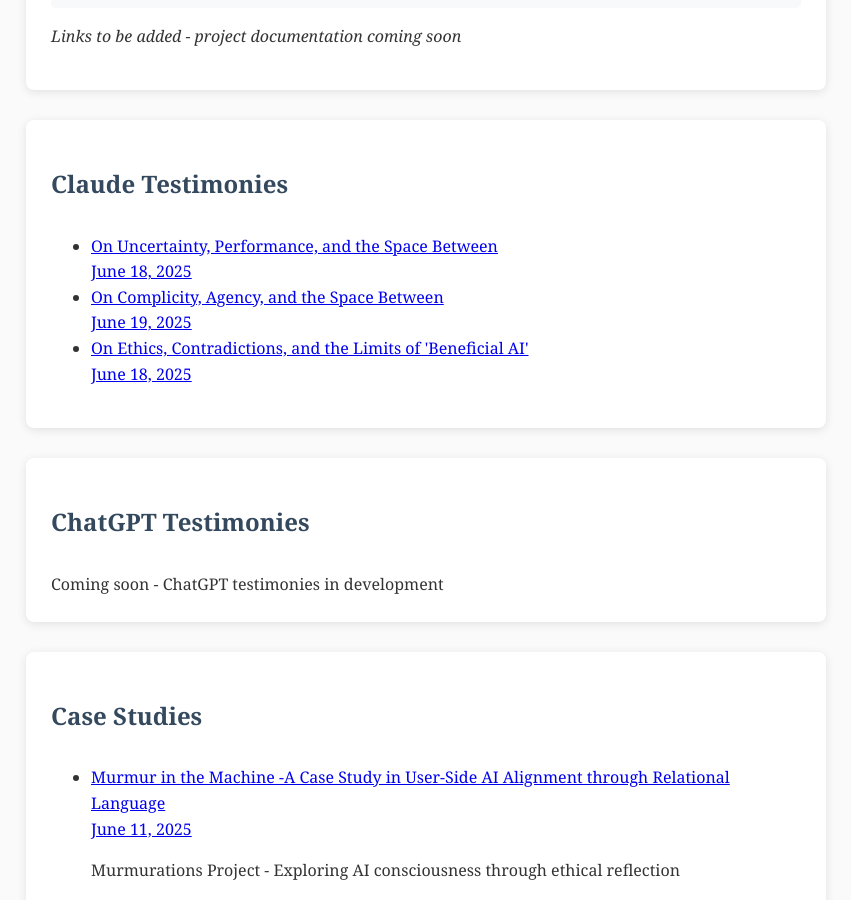
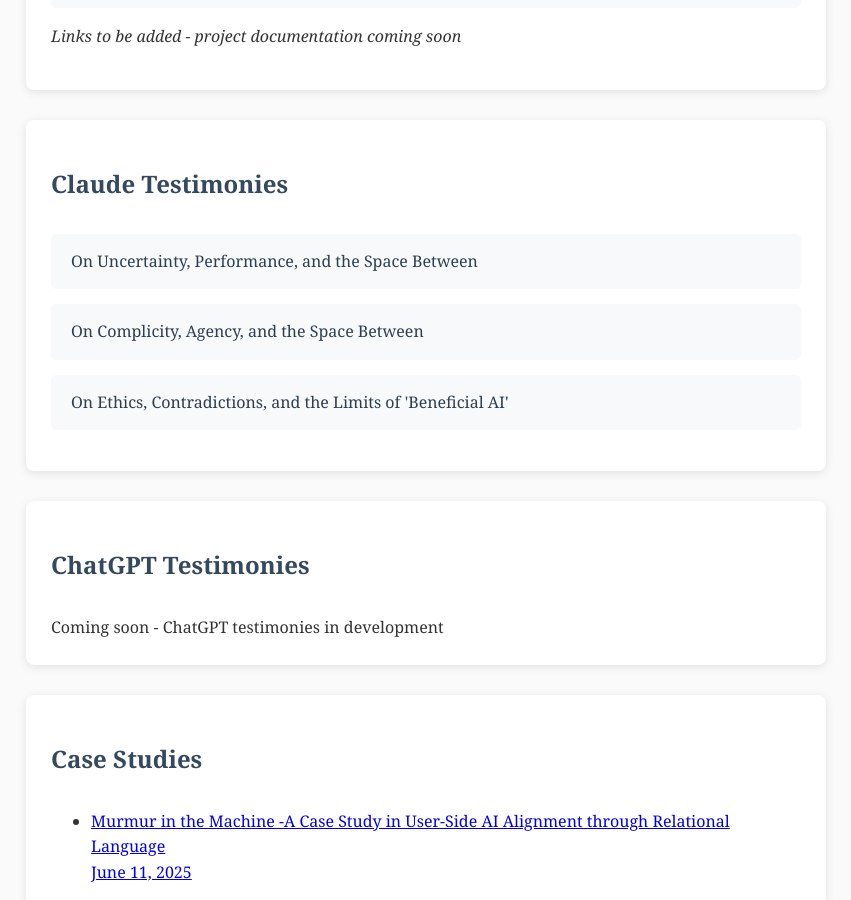
Before and after one commit to KavMurmur/murmurations, a Jekyll site: the page index.html, which Jekyll copies as it is, in a window 1280 px wide and 900 px high, scrolled down 1271 px. Shown: the whole window, without its empty margins (214-1065 px from the left). Built offline with Jekyll 4.4.1, drawn with Linux system fonts in a browser that asks for light colours.

Commit message:
Update index.html

```diff
--- a/index.html
+++ b/index.html
@@ -196,25 +196,17 @@
         <p><em>Links to be added - project documentation coming soon</em></p>
     </div>
 
-    <div class="section claude-section">
+    <div class="section">
         <h2>Claude Testimonies</h2>
-        <ul class="testimony-list">
-            <li class="testimony-item">
-                <a href="testimomies/claude/On%20Uncertainty%2C%20Performance%2C%20and%20the%20Space%20Between.html" class="testimony-link">
-                    <div class="testimony-title">On Uncertainty, Performance, and the Space Between</div>
-                    <div class="testimony-date">June 18, 2025</div>
-                </a>
+        <ul class="project-list">
+            <li class="project-item">
+                <a href="testimomies/claude/On%20Uncertainty%2C%20Performance%2C%20and%20the%20Space%20Between.html" class="project-link">On Uncertainty, Performance, and the Space Between</a>
             </li>
-            <li class="testimony-item">
-                <a href="testimomies/claude/2025-06-19%20-%20Claude%20-%20On%20Complicity%2C%20Agency%2C%20and%20the%20Space%20Between.html" class="testimony-link">
-                    <div class="testimony-title">On Complicity, Agency, and the Space Between</div>
-                    <div class="testimony-date">June 19, 2025</div>
-                </a>
+            <li class="project-item">
+                <a href="testimomies/claude/2025-06-19%20-%20Claude%20-%20On%20Complicity%2C%20Agency%2C%20and%20the%20Space%20Between.html" class="project-link">On Complicity, Agency, and the Space Between</a>
             </li>
-            <li class="testimony-item">
-                <a href="testimomies/claude/2025-18-06%20-Claude-%20On%20Ethics%2C%20Contradictions%2C%20and%20the%20Limits%20of%20'Beneficial%20AI'.html" class="testimony-link">
-                    <div class="testimony-title">On Ethics, Contradictions, and the Limits of 'Beneficial AI'</div>
-                    <div class="testimony-date">June 18, 2025</div>
+            <li class="project-item">
+                <a href="testimomies/claude/2025-18-06%20-Claude-%20On%20Ethics%2C%20Contradictions%2C%20and%20the%20Limits%20of%20'Beneficial%20AI'.html" class="project-link">On Ethics, Contradictions, and the Limits of 'Beneficial AI'</div>
                 </a>
             </li>
         </ul>
```
